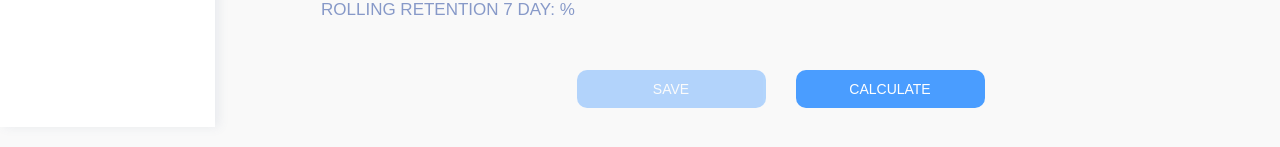
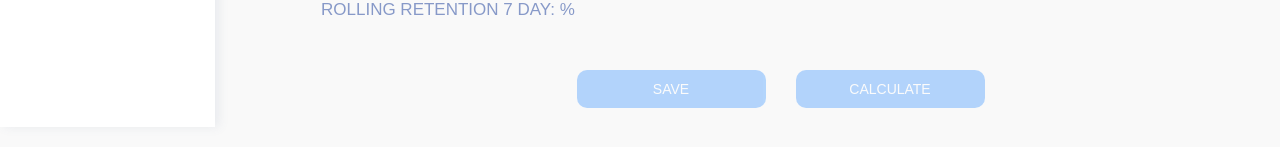
Before and after one commit to beagle-elgaeb/abtest-test, a React (Create React App) app in the folder web/: page / in a window 1280 px wide. Shown: the part 307-454 px from the top of the page. Built offline with nearby package versions, Linux system fonts and the light colour scheme; no server answers; a small style sheet from the web is missing.

Commit message:
Кнопка Save неактивна когда есть пустые строки или нет строк вообще

```diff
--- a/web/src/components/Calculator.tsx
+++ b/web/src/components/Calculator.tsx
@@ -15,11 +15,11 @@ function Calculator() {
     async function loadUsers() {
       const users = await api.getUsers();
 
+      setUsers(users);
+
       if (!users.length) {
         addRow();
       }
-
-      setUsers(users);
     }
 
     loadUsers();
@@ -182,7 +182,11 @@ function Calculator() {
           <Button type="button" onClick={saveUsers} disabled={!enabled}>
             Save
           </Button>
-          <Button type="button" onClick={calculateRollingRetention}>
+          <Button
+            type="button"
+            onClick={calculateRollingRetention}
+            disabled={!enabled}
+          >
             Calculate
           </Button>
         </Buttons>
```
